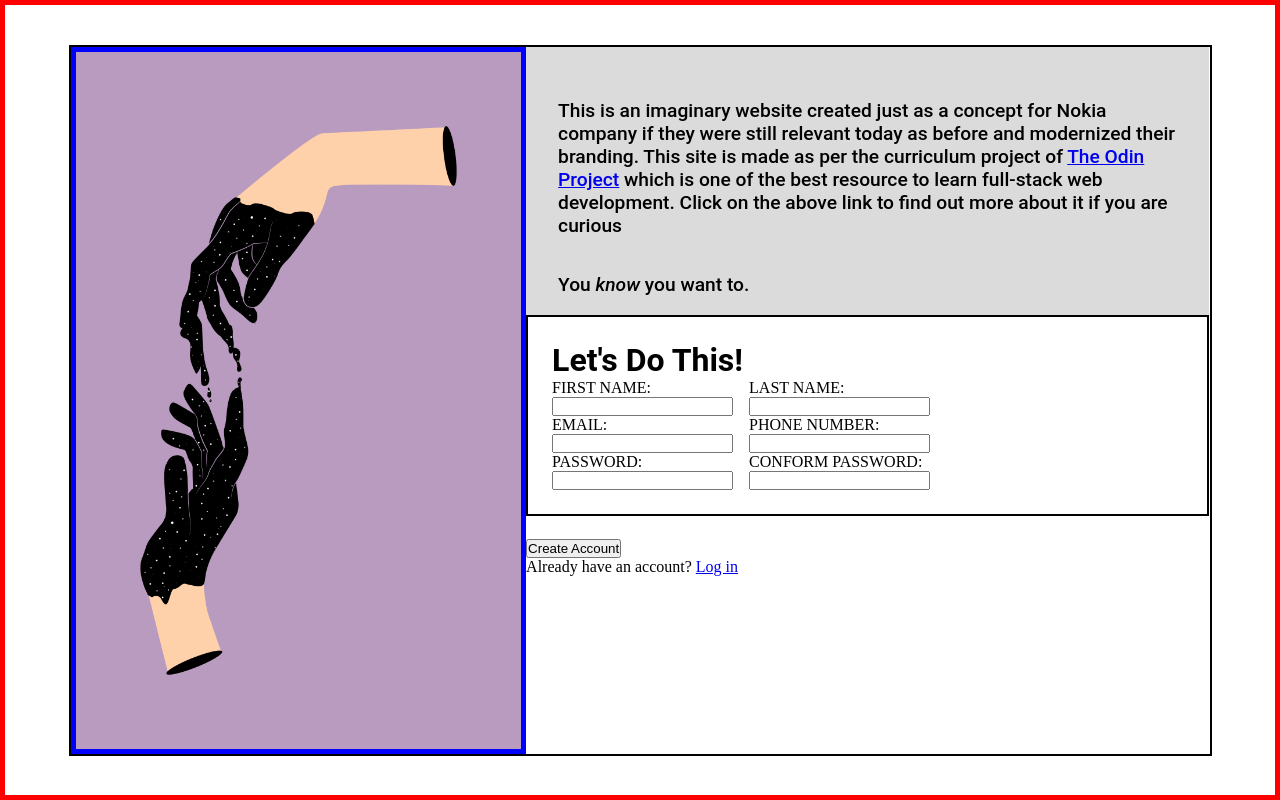
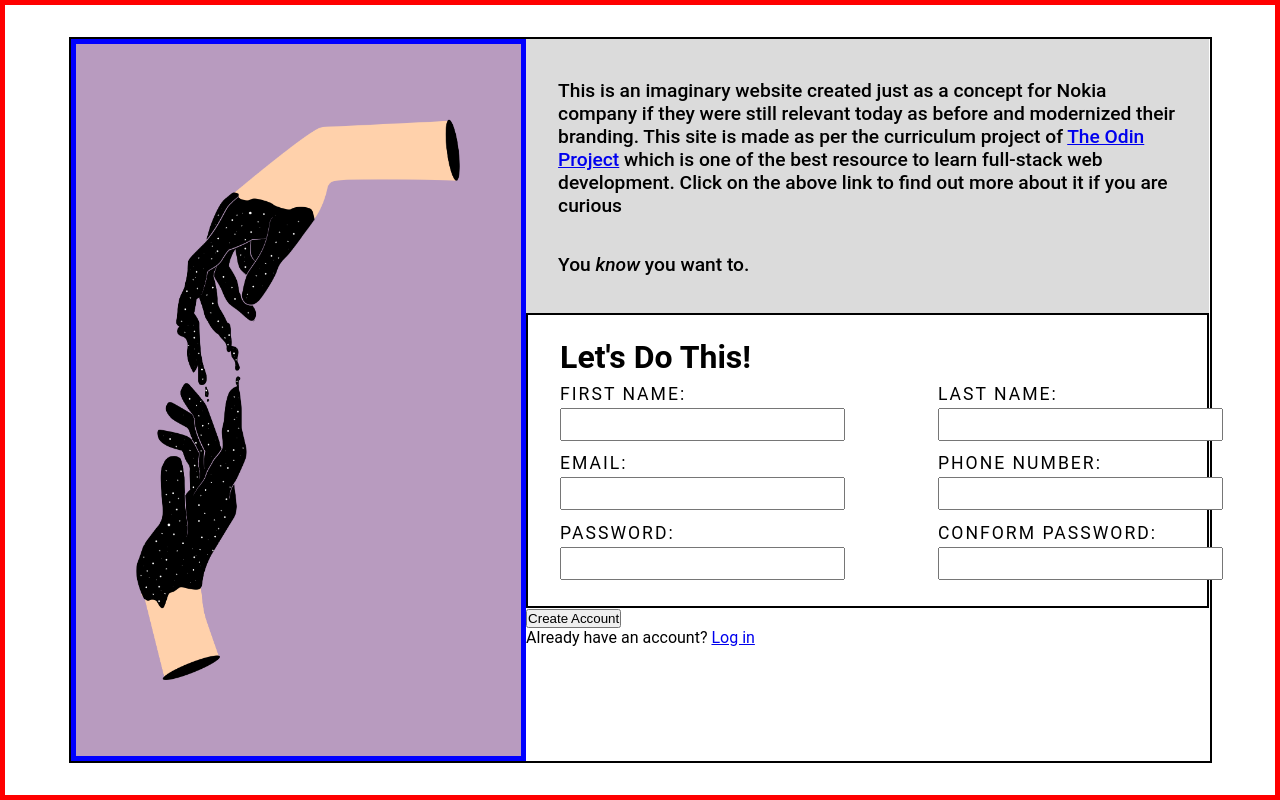
Before and after one commit to Het-477/odin-sign-up-form-v2, a plain HTML site: page index.html in a window 1280 px wide. Drawn offline with Linux system fonts and the light colour scheme.

Commit message:
style: chang flax & padding in form & info container

```diff
--- a/css/form.css
+++ b/css/form.css
@@ -1,4 +1,5 @@
 .right-form-section {
+    font-family: 'roboto';
     height: 100%;
     width: 60%;
 }
@@ -13,7 +14,7 @@
     flex-direction: column;
     background: var(--info-bg-color);
     height: 38%;
-    padding: 2.5rem 2rem 0.4rem 2rem;
+    padding: 0.4rem 2rem 0.2rem 2rem;
     gap: 0.4rem;
 
     font-size: 1.2rem;
@@ -35,19 +36,19 @@
 /* selects the whole form (including heading and button) which is wrapped inside an unnamed/unclassed div */
 .form-container>div:first-child {
     border: 2px solid black;
-    padding: 1.5rem;
-    margin-bottom: 1.4rem;
+    padding: 1.4rem 2rem 0.8rem 2rem;
     display: flex;
     flex-direction: column;
 }
 
 .form-container h1 {
-    font-family: 'roboto';
+    margin-bottom: 8px;
 }
 
 .form-row {
     display: flex;
     gap: 16px;
+    gap: 5.8rem;
 }
 
 /* selects both in label and input to align them vertically in a column */
@@ -55,3 +56,20 @@
     display: flex;
     flex-direction: column;
 }
+
+.form-row label {
+    font-family: 'roboto';
+    font-size: 1.1rem;
+    letter-spacing: 0.125rem;
+    margin-bottom: 4px;
+}
+
+.form-row input {
+    font-size: 1.34rem;
+    padding: 0.125rem;
+    margin-bottom: 0.8rem;
+}
+
+form {
+    gap: 1.5rem;
+}
--- a/css/style.css
+++ b/css/style.css
@@ -39,7 +39,7 @@
 
 .form-wrapper-container {
     display: flex;
-    height: 90%;
+    height: 92%;
     width: 90%;
     border: 2px solid black;
 }
```
